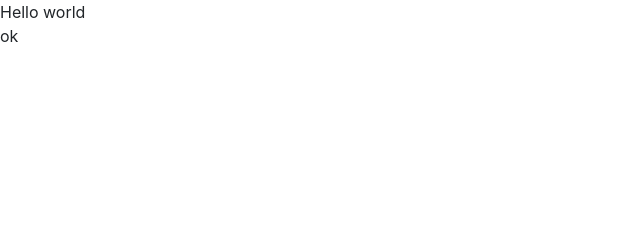
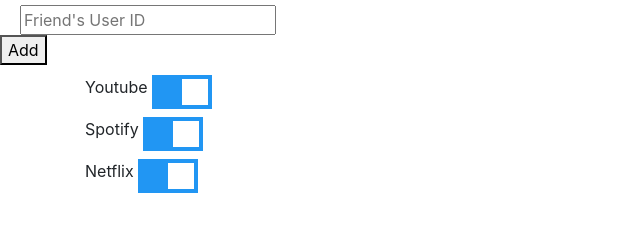
Before and after one commit to sahithvibudhi/owlie, a browser extension: page extension/pages/dashboard/index.html in a window 1280 px wide. Shown: the whole page, without its empty margins (0-640 px from the left). Drawn offline with nearby package versions, Linux system fonts and the light colour scheme.

Commit message:
add popup screen

```diff
--- a/extension/css/common.css
+++ b/extension/css/common.css
@@ -0,0 +1,69 @@
+.switch {
+  position: relative;
+  display: inline-block;
+  width: 60px;
+  height: 34px;
+}
+
+.switch input {
+  opacity: 0;
+  width: 0;
+  height: 0;
+}
+
+.slider {
+  position: absolute;
+  cursor: pointer;
+  top: 0;
+  left: 0;
+  right: 0;
+  bottom: 0;
+  background-color: #ccc;
+  -webkit-transition: .4s;
+  transition: .4s;
+}
+
+.slider:before {
+  position: absolute;
+  content: "";
+  height: 26px;
+  width: 26px;
+  left: 4px;
+  bottom: 4px;
+  background-color: white;
+  -webkit-transition: .4s;
+  transition: .4s;
+}
+
+input:checked + .slider {
+  background-color: #2196F3;
+}
+
+input:focus + .slider {
+  box-shadow: 0 0 1px #2196F3;
+}
+
+input:checked + .slider:before {
+  -webkit-transform: translateX(26px);
+  -ms-transform: translateX(26px);
+  transform: translateX(26px);
+}
+
+/* Rounded sliders */
+.slider.round {
+  border-radius: 34px;
+}
+
+.slider.round:before {
+  border-radius: 50%;
+}
+
+.middle{
+    margin: auto;
+    width: 50%;
+    padding: 10px;
+}
+
+.on-right{
+    float: right;
+}
--- a/extension/pages/dashboard/index.html
+++ b/extension/pages/dashboard/index.html
@@ -4,10 +4,25 @@
         <link rel="stylesheet" href="https://stackpath.bootstrapcdn.com/bootstrap/4.3.1/css/bootstrap.min.css" integrity="sha384-ggOyR0iXCbMQv3Xipma34MD+dH/1fQ784/j6cY/iJTQUOhcWr7x9JvoRxT2MZw1T" crossorigin="anonymous">
         <link rel="stylesheet" href="/css/common.css">
     </head>
-    <body>
-        Hello world
-        <p>
-            ok
-        </p>
+    <body style="width: 300px;">
+      <input style="margin-left: 20px; margin-top: 5px;" type="text" placeholder="Friend's User ID"></input>
+      <button >Add</button>
+      <div class="middle">
+          <div><span>Youtube</span>
+          <span><label class="switch">
+            <input type="checkbox" checked>
+            <span class="slider"></span>
+          </label></span></div>
+          <div><span>Spotify</span>
+            <span><label class="switch">
+              <input type="checkbox" checked>
+              <span class="slider"></span>
+            </label></span></div>
+           <div><span>Netflix</span>
+            <span><label class="switch">
+              <input type="checkbox" checked>
+              <span class="slider"></span>
+            </label></span></div>
+      </div>
     </body>
 </html>
```
